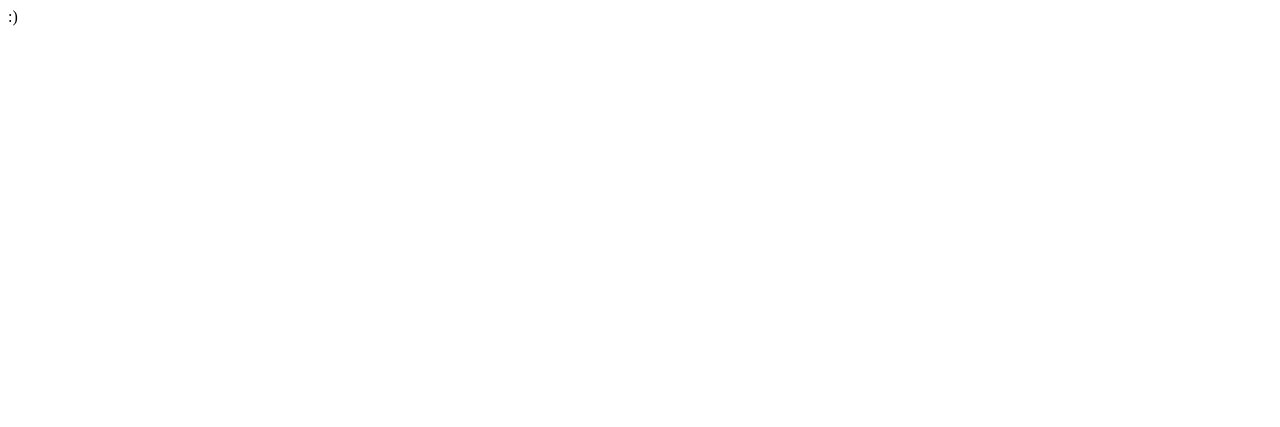
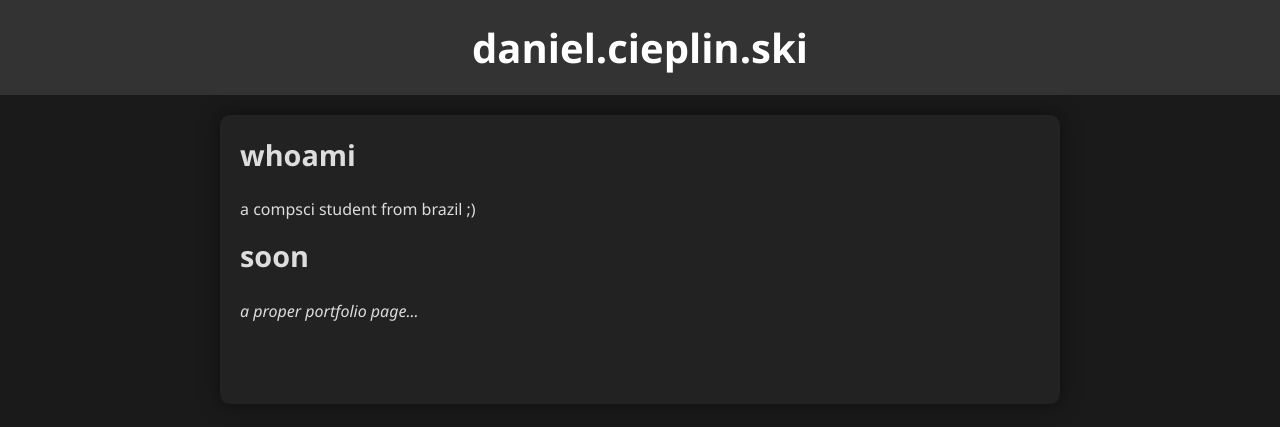
Before and after one commit to dcpsk/dcpsk, a plain HTML site: page index.html in a window 1280 px wide. Drawn offline with Linux system fonts and the light colour scheme.

Commit message:
Update index.html

```diff
--- a/index.html
+++ b/index.html
@@ -1,8 +1,69 @@
-<html>
-  <head>
-    <title>&nbsp;</title>
-  </head>
-  <body>
-    <p>:)</p>
-  </body>
+<!DOCTYPE html>
+<html lang="en">
+<head>
+    <meta charset="UTF-8">
+    <meta name="viewport" content="width=device-width, initial-scale=1.0">
+    <style>
+        body {
+            font-family: 'Segoe UI', Tahoma, Geneva, Verdana, sans-serif;
+            margin: 0;
+            padding: 0;
+            background-color: #1a1a1a;
+            color: #ddd;
+        }
+        header {
+            background-color: #333;
+            padding: 20px;
+            text-align: center;
+        }
+        h1 {
+            margin: 0;
+            font-size: 2.5em;
+            color: #fff;
+        }
+        .container {
+            max-width: 800px;
+            margin: 20px auto;
+            padding: 20px;
+            background-color: #222;
+            border-radius: 10px;
+            box-shadow: 0 0 20px rgba(0, 0, 0, 0.5);
+        }
+        h2 {
+            font-size: 1.8em;
+            margin-top: 0;
+            color: #ddd;
+        }
+        .project {
+            margin-bottom: 30px;
+            padding-bottom: 20px;
+        }
+        .project h3 {
+            margin-top: 0;
+            font-size: 1.5em;
+            color: #fff;
+        }
+        .project p {
+            margin-bottom: 10px;
+            line-height: 1.6;
+        }
+    </style>
+</head>
+<body>
+    <header>
+        <h1>daniel.cieplin.ski</h1>
+    </header>
+    <div class="container">
+        <section id="about">
+            <h2>whoami</h2>
+            <p>a compsci student from brazil ;)</p>
+        </section>
+        <section id="projects">
+            <h2>soon</h2>
+            <div class="project">
+                <p><i>a proper portfolio page...</i></p>
+            </div>
+        </section>
+    </div>
+</body>
 </html>
```
